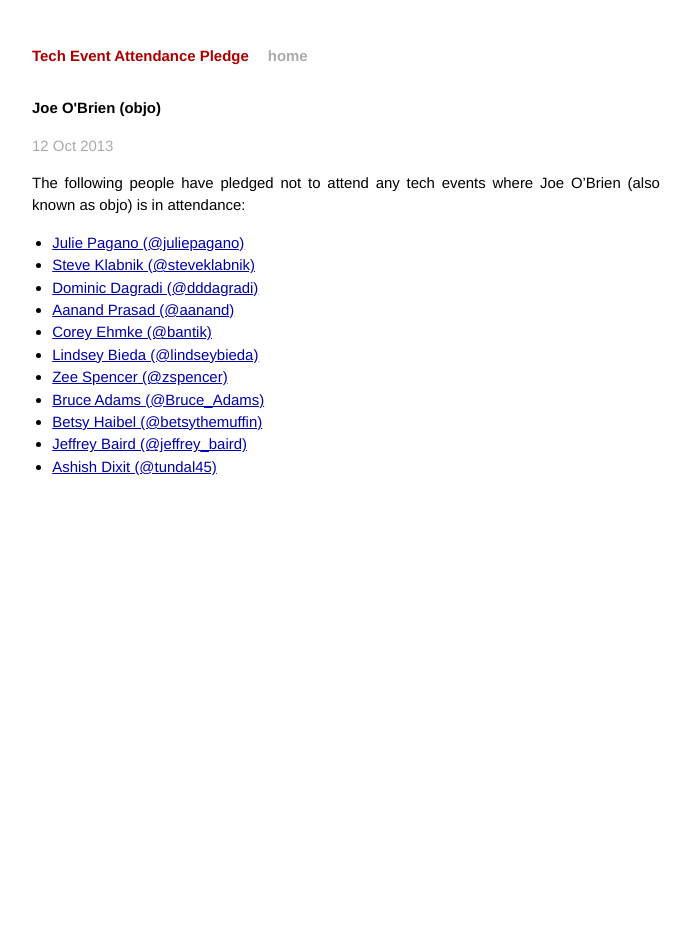
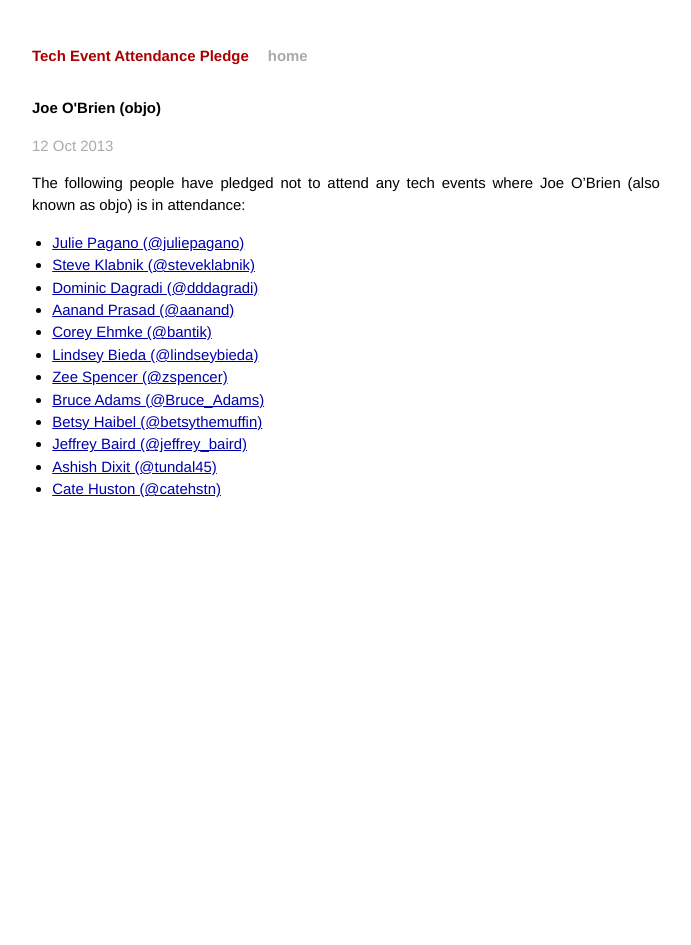
Before and after one commit to techtektek/tech-event-attendance-pledge.github.io, a Jekyll site: the page built from _posts/2013-10-12-objo.markdown, in a window 1280 px wide. Shown: the whole page, without its empty margins (294-985 px from the left). Built offline with Jekyll 4.4.1, drawn with Linux system fonts in a browser that asks for light colours; Markdown is read by kramdown in place of the engine named in the settings.

Commit message:
Adding catehstn.

```diff
--- a/_posts/2013-10-12-objo.markdown
+++ b/_posts/2013-10-12-objo.markdown
@@ -19,3 +19,4 @@ O'Brien (also known as objo) is in attendance:
 * [Betsy Haibel (@betsythemuffin)](https://twitter.com/betsythemuffin/status/389057651545763840)
 * [Jeffrey Baird (@jeffrey_baird)](https://twitter.com/Jeffrey_Baird/status/389060241603579904)
 * [Ashish Dixit (@tundal45)](https://twitter.com/tundal45/status/389032292925984770)
+* [Cate Huston (@catehstn)](https://twitter.com/catehstn/status/389064572272795648)
```
